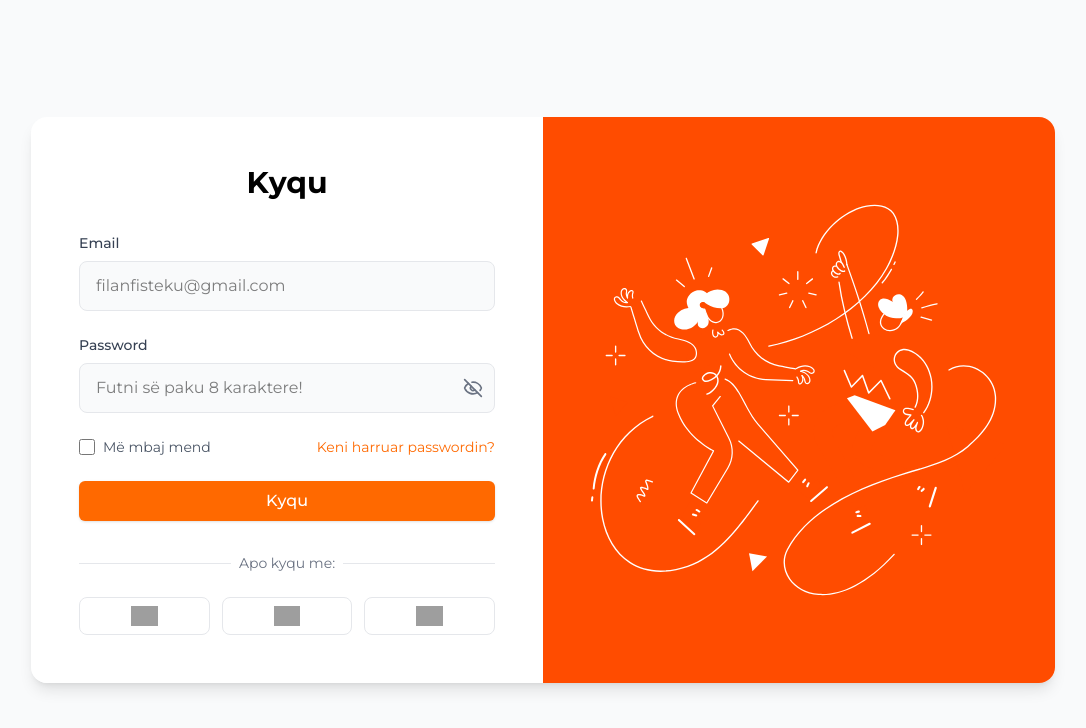
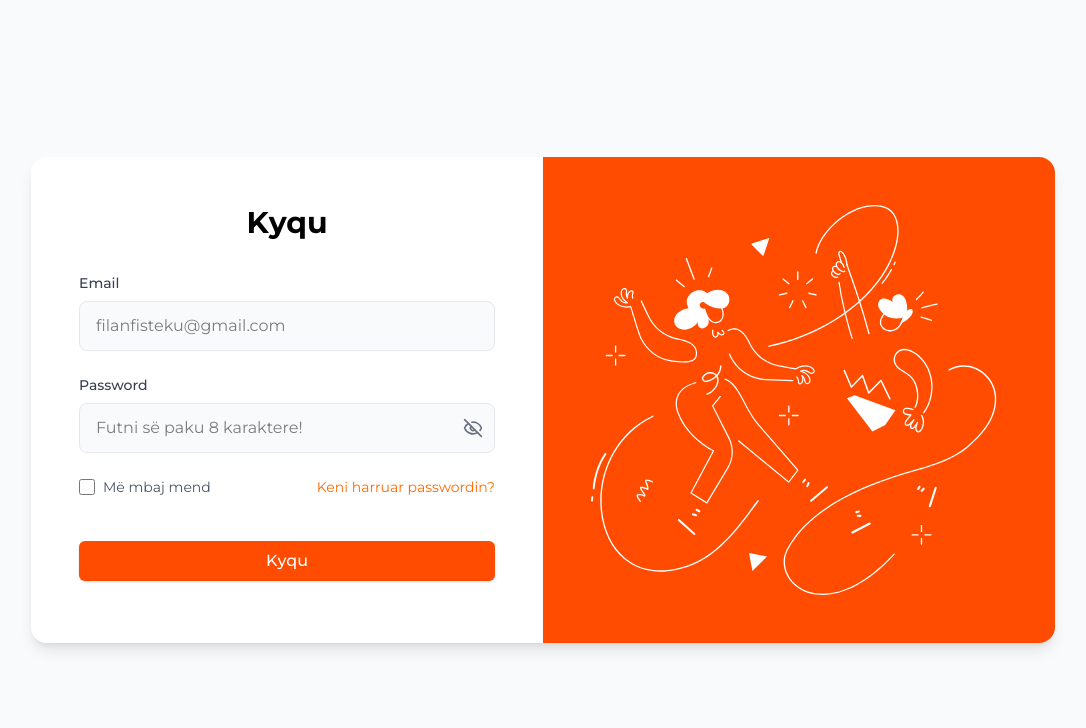
Before and after one commit to Lab-Course-2025/food-waste-reduction-react, a React (Vite) app: page /login in a window 1280 px wide. Shown: the top 728 px of the page, without its empty margins (97-1183 px from the left). Built offline with nearby package versions, Linux system fonts and the light colour scheme; no server answers; grey boxes are pictures that could not be loaded.

Commit message:
removed logos in login screen

```diff
--- a/src/pages/LogIn.jsx
+++ b/src/pages/LogIn.jsx
@@ -122,7 +122,7 @@ function LogIn() {
 
             <Button
               type="submit"
-              className={`w-full text-white ${loading ? "bg-gray-400 cursor-not-allowed" : "hover:bg-orange-600 bg-orange-500"}`}
+              className={`w-full text-white mt-5 ${loading ? "bg-gray-400 cursor-not-allowed" : ""}`}
               disabled={loading}
             >
               {loading ? "Duke u kyqur..." : "Kyqu"}
@@ -132,41 +132,6 @@ function LogIn() {
 
           {error && <p className="text-red-500 text-sm text-center font-semibold mt-5">{error}</p>}
 
-
-          <div className="mt-8">
-            <div className="relative">
-              <div className="absolute inset-0 flex items-center">
-                <div className="w-full border-t border-gray-200"></div>
-              </div>
-              <div className="relative flex justify-center text-sm">
-                <span className="px-2 bg-white text-gray-500">Apo kyqu me:</span>
-              </div>
-            </div>
-
-            <div className="mt-6 grid grid-cols-3 gap-3">
-              <button className="flex items-center justify-center px-4 py-2 border border-gray-200 rounded-lg hover:bg-gray-50 transition-colors">
-                <img
-                  src="https://www.svgrepo.com/show/303108/google-icon-logo.svg"
-                  alt="Google"
-                  className="h-5 object-contain"
-                />
-              </button>
-              <button className="flex items-center justify-center px-4 py-2 border border-gray-200 rounded-lg hover:bg-gray-50 transition-colors">
-                <img
-                  src="https://upload.wikimedia.org/wikipedia/commons/b/b8/2021_Facebook_icon.svg"
-                  alt="Facebook"
-                  className="h-5 object-contain"
-                />
-              </button>
-              <button className="flex items-center justify-center px-4 py-2 border border-gray-200 rounded-lg hover:bg-gray-50 transition-colors">
-                <img
-                  src="https://upload.wikimedia.org/wikipedia/commons/f/fa/Apple_logo_black.svg"
-                  alt="Facebook"
-                  className="h-5 object-contain"
-                />
-              </button>
-            </div>
-          </div>
         </div>
 
         {/* Right side - Illustration */}
```
